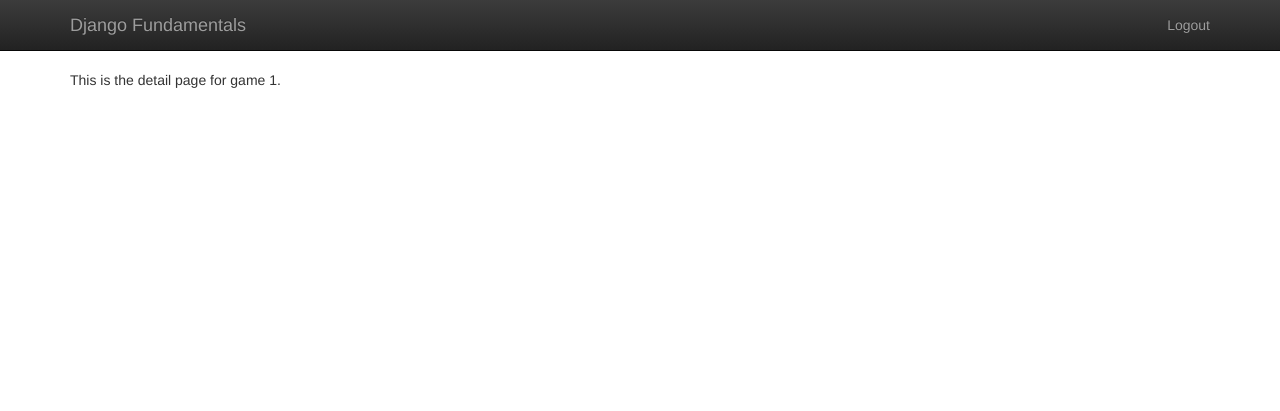
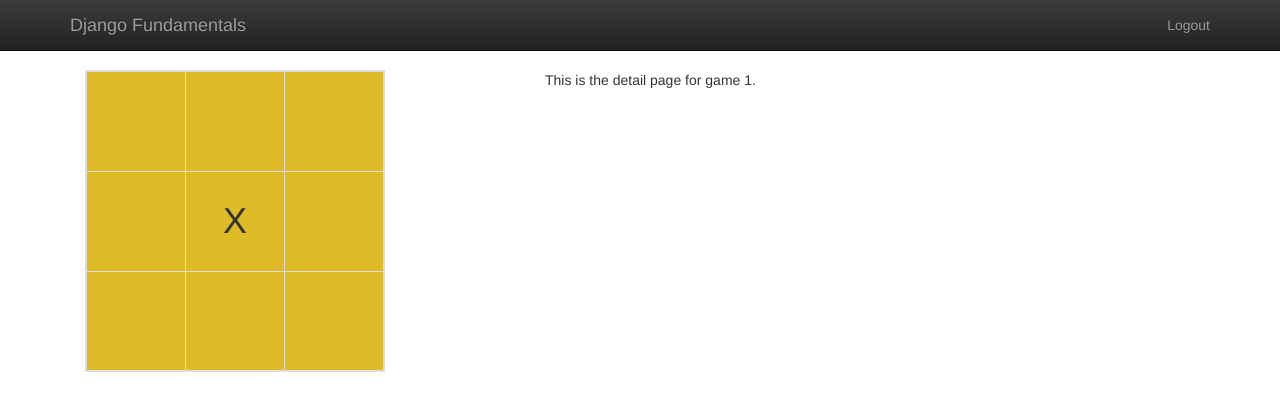
Before and after one commit to AnaMaria2019/django-fundamentals, a Django app: page /gameplay/detail/1 in a window 1280 px wide. Shown: the top 411 px of the page. Run offline with Django 3.2, Linux system fonts and the light colour scheme; a user stored in the database is signed in; tables that the repository leaves empty hold one stand-in row (values such as "Sample post"); some libraries are stand-ins or nearby versions.

Commit message:
Added a styling block in the base.html + added a board method in the Game class for displaying the board of each game

```diff
--- a/tictactoe/tictactoe/gameplay/models.py
+++ b/tictactoe/tictactoe/gameplay/models.py
@@ -10,6 +10,8 @@ GAME_STATUS_CHOICES = (
     ('L', 'Second player wins'),
     ('D', 'Draw')
 )
+
+BOARD_SIZE = 3
 
 # A QuerySet represents a collection of objects from the database.
 # We create our own QuerySet which will also be able to call functions like 'filter', 'exclude' etc on it.
@@ -56,6 +58,15 @@ class Game(models.Model):
         # 'get_absolute_url' method. This method is used automatically in a 'redirect' function.
         # (See example in 'player/views' in the home view)
 
+    def board(self):
+        """Return a 2-dimensional list of Move objects, so you can ask for a state of square at position [y][x]."""
+        board = [[None for x in range(BOARD_SIZE)] for y in range(BOARD_SIZE)]
+
+        for move in self.move_set.all():
+            board[move.y][move.x] = move
+
+        return board
+
     def __str__(self):
         return f"Game nr: {self.id}, {self.first_player} vs {self.second_player}"
 
@@ -65,7 +76,9 @@ class Move(models.Model):
     y = models.IntegerField()
     comment = models.CharField(max_length=300, blank=True)  # By adding 'blank=True' we allow the user
     # to leave the comment field empty.
-    by_first_player = models.BooleanField()
+    by_first_player = models.BooleanField(editable=False)
+    # By adding 'editable=False' we say Django that we don't want this field to show up in a form
+    # (it has the same effect as if we put this field in the 'exclude' list in the MoveForm class).
 
     game = models.ForeignKey(Game, on_delete=models.CASCADE)  # A game has moore moves. (that means that the Game class
     # will have by default a move_set which contains all the moves. (this move_set is called 'a related manager'
--- a/tictactoe/tictactoe/templates/base.html
+++ b/tictactoe/tictactoe/templates/base.html
@@ -9,6 +9,9 @@
     <meta name="description" content="">
     <meta name="viewport" content="width=device-width, initial-scale=1">
 
+    <!-- Using a styling block we can rewrite the styling applied for all the pages that extend
+         from 'base.html' -->
+    {% block styling %}
         <link rel="stylesheet" href="{% static 'css/bootstrap.min.css' %}">
         <style>
             body {
@@ -18,6 +21,7 @@
         </style>
         <link rel="stylesheet" href="{% static 'css/bootstrap-theme.min.css' %}">
         <link rel="stylesheet" href="{% static 'css/main.css' %}">
+    {% endblock styling%}
 
     <script src="{% static 'js/vendor/modernizr-2.8.3-respond-1.4.2.min.js' %}"></script>
 </head>
--- a/tictactoe/tictactoe/templates/gameplay/game_detail.html
+++ b/tictactoe/tictactoe/templates/gameplay/game_detail.html
@@ -3,6 +3,46 @@
 
 {% block title %}Game {{ game.first_player }} vs. {{ game.second_player }} {% endblock title %}
 
+{% block styling %}
+    {{ block.super }} <!-- By calling 'block.super' we include the parent block styling (meaning that we have the styling from the
+                           parent template (in this case 'base.html') and we add to it the following styling for this template. -->
+    <style type="text/css">
+        .tictactoe-table {
+            width: 300px;
+            border-width: 2px;
+        }
+
+        .tictactoe-cell{
+            background-color: #debb27;
+            width: 100px;
+            height: 100px;
+            text-align: center;
+            vertical-align: middle !important;
+            font-size: 36px;
+        }
+    </style>
+{% endblock styling %}
+
 {% block content %}
     This is the detail page for game {{ game.id }}.
+
+    <div class="col-md-5">
+        <table class="table table-bordered tictactoe-table">
+            {% for row in game.board %}
+                <tr>
+                    {% for move in row %}
+                        <td class="tictactoe-cell">
+                            {% if move %}
+                                {% if move.by_first_player %}
+                                    X
+                                {% else %}
+                                    O
+                                {% endif %}
+                            {% endif %}
+                        </td>
+                    {% endfor %}
+                </tr>
+            {% endfor %}
+        </table>
+    </div>
 {% endblock content %}
```
Also changed, not shown: tictactoe/tictactoe/gameplay/migrations/0004_auto_20200419_1826.py (added). Lines whose indentation alone changed are shown as unchanged.
